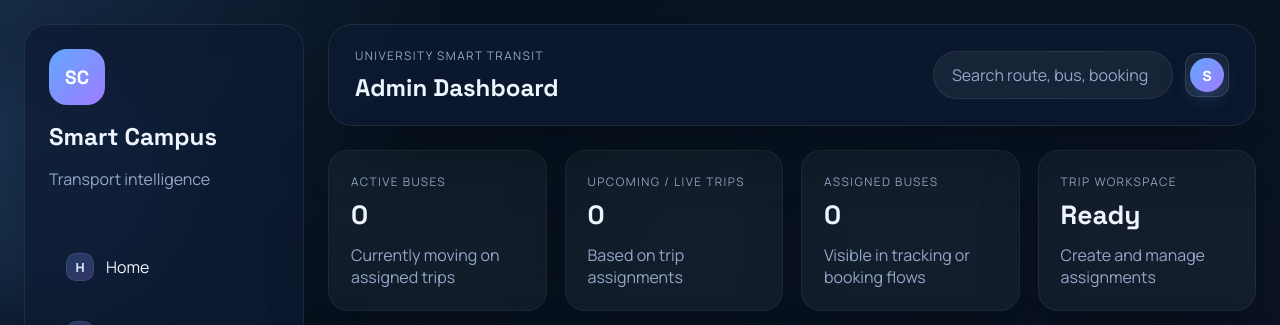
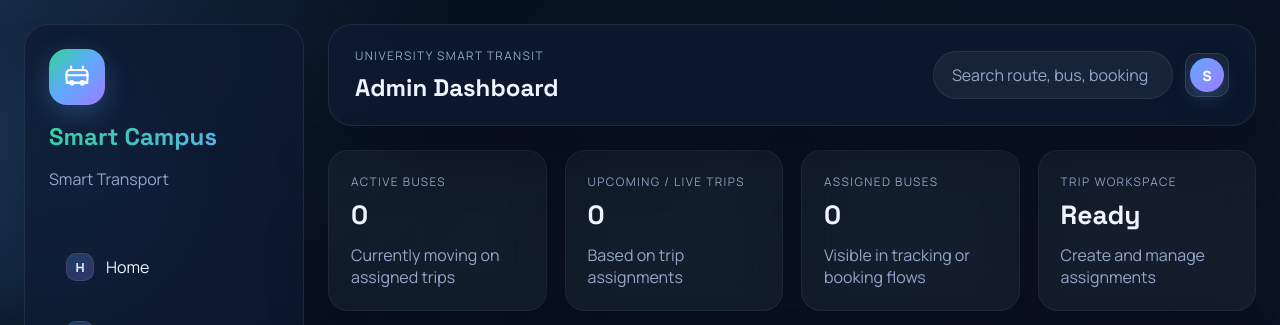
Before and after one commit to mehedinaeem/Smart-Campus-Smart-Transport, a Django app: page /admin/ in a window 1280 px wide. Shown: the top 325 px of the page. Run offline with Django 4.2, Linux system fonts and the light colour scheme; the visitor is signed in with stand-in values (Sample User, id 1); data comes from the database, SQL or seed files in the repository; data that the repository does not hold is empty; parts of the project's set-up code (start-up, migrations or seed data) failed here and were passed over.

Commit message:
update icon of bus

```diff
--- a/static/css/main.css
+++ b/static/css/main.css
@@ -168,6 +168,10 @@ body.mobile-menu-open {
     font-family: "Space Grotesk", sans-serif;
     font-size: 0.98rem;
     line-height: 1.1;
+    background: linear-gradient(135deg, var(--success), var(--primary));
+    -webkit-background-clip: text;
+    -webkit-text-fill-color: transparent;
+    font-weight: 800;
 }
 
 .mobile-brand__copy span {
@@ -252,14 +256,14 @@ body.mobile-menu-open {
     display: grid;
     place-items: center;
     border-radius: 18px;
-    background: linear-gradient(135deg, var(--primary), var(--primary-2));
+    background: linear-gradient(135deg, var(--success), var(--primary), var(--primary-2));
     color: white;
     font-family: "Space Grotesk", sans-serif;
     font-size: 1.2rem;
     font-weight: 700;
-}
-
-.brand-copy h1,
+    box-shadow: 0 8px 24px rgba(97, 168, 255, 0.25);
+}
+
 .topbar h2,
 .section-header h3,
 .spotlight-card h3,
@@ -269,6 +273,15 @@ body.mobile-menu-open {
 .alert-card h3 {
     margin: 0;
     font-family: "Space Grotesk", sans-serif;
+}
+
+.brand-copy h1 {
+    margin: 0;
+    font-family: "Space Grotesk", sans-serif;
+    background: linear-gradient(135deg, var(--success), var(--primary));
+    -webkit-background-clip: text;
+    -webkit-text-fill-color: transparent;
+    font-weight: 800;
 }
 
 .brand-copy p,
--- a/templates/base.html
+++ b/templates/base.html
@@ -22,9 +22,20 @@
 
     <div class="mobile-topbar glass-panel">
         <a class="mobile-brand" href="{% url 'student-dashboard' %}">
-            <span class="brand-mark">SC</span>
+            <span class="brand-mark">
+                <svg viewBox="0 0 24 24" fill="none" stroke="currentColor" stroke-width="1.8" stroke-linecap="round" stroke-linejoin="round" width="24" height="24">
+                    <rect x="3" y="6" width="18" height="11" rx="3"/>
+                    <line x1="3" y1="17" x2="21" y2="17"/>
+                    <circle cx="7.5" cy="17" r="1.5"/>
+                    <circle cx="16.5" cy="17" r="1.5"/>
+                    <line x1="7" y1="6" x2="7" y2="3"/>
+                    <line x1="17" y1="6" x2="17" y2="3"/>
+                    <line x1="3" y1="10.5" x2="21" y2="10.5"/>
+                </svg>
+            </span>
             <span class="mobile-brand__copy">
                 <strong>Smart Campus</strong>
+                <span>Smart Transport</span>
             </span>
         </a>
         <div class="mobile-topbar__actions">
@@ -42,10 +53,20 @@
         <aside class="sidebar glass-panel" data-mobile-drawer>
             <div class="sidebar-mobile-bar">
                 <div class="sidebar-mobile-brand">
-                    <div class="brand-mark">SC</div>
+                    <div class="brand-mark">
+                        <svg viewBox="0 0 24 24" fill="none" stroke="currentColor" stroke-width="1.8" stroke-linecap="round" stroke-linejoin="round" width="24" height="24">
+                            <rect x="3" y="6" width="18" height="11" rx="3"/>
+                            <line x1="3" y1="17" x2="21" y2="17"/>
+                            <circle cx="7.5" cy="17" r="1.5"/>
+                            <circle cx="16.5" cy="17" r="1.5"/>
+                            <line x1="7" y1="6" x2="7" y2="3"/>
+                            <line x1="17" y1="6" x2="17" y2="3"/>
+                            <line x1="3" y1="10.5" x2="21" y2="10.5"/>
+                        </svg>
+                    </div>
                     <div class="brand-copy">
                         <h1>Smart Campus</h1>
-                        <p>Transport intelligence</p>
+                        <p>Smart Transport</p>
                     </div>
                 </div>
                 <button class="sidebar-close-btn" type="button" aria-label="Close navigation menu" data-mobile-menu-close>
@@ -54,10 +75,20 @@
                 </button>
             </div>
             <div class="sidebar-brand-block">
-                <div class="brand-mark">SC</div>
+                <div class="brand-mark">
+                    <svg viewBox="0 0 24 24" fill="none" stroke="currentColor" stroke-width="1.8" stroke-linecap="round" stroke-linejoin="round" width="28" height="28">
+                        <rect x="3" y="6" width="18" height="11" rx="3"/>
+                        <line x1="3" y1="17" x2="21" y2="17"/>
+                        <circle cx="7.5" cy="17" r="1.5"/>
+                        <circle cx="16.5" cy="17" r="1.5"/>
+                        <line x1="7" y1="6" x2="7" y2="3"/>
+                        <line x1="17" y1="6" x2="17" y2="3"/>
+                        <line x1="3" y1="10.5" x2="21" y2="10.5"/>
+                    </svg>
+                </div>
                 <div class="brand-copy">
                     <h1>Smart Campus</h1>
-                    <p>Transport intelligence</p>
+                    <p>Smart Transport</p>
                 </div>
             </div>
 
```
